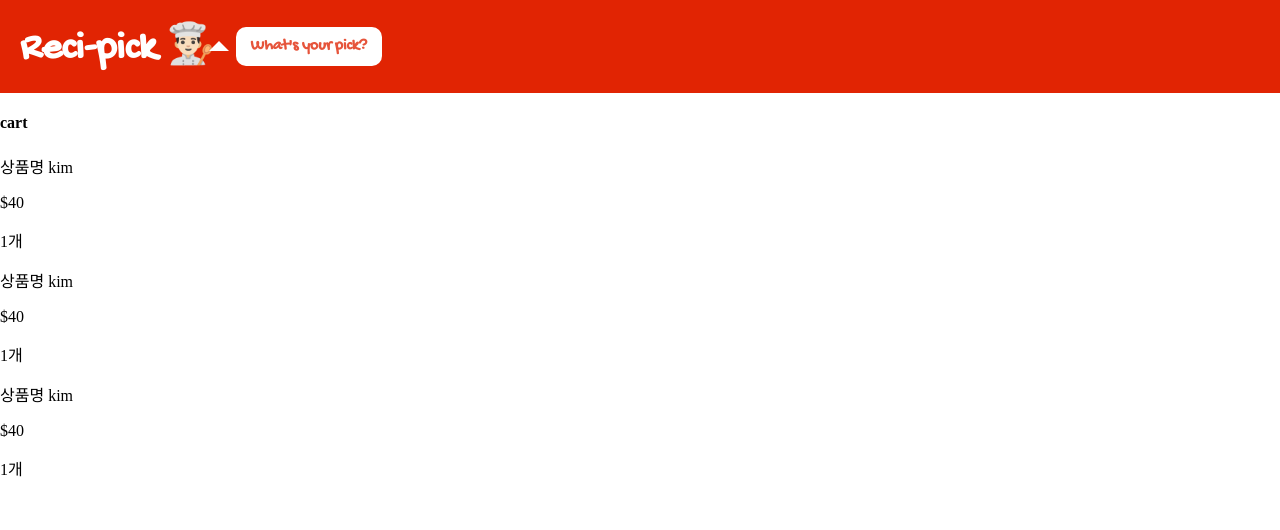
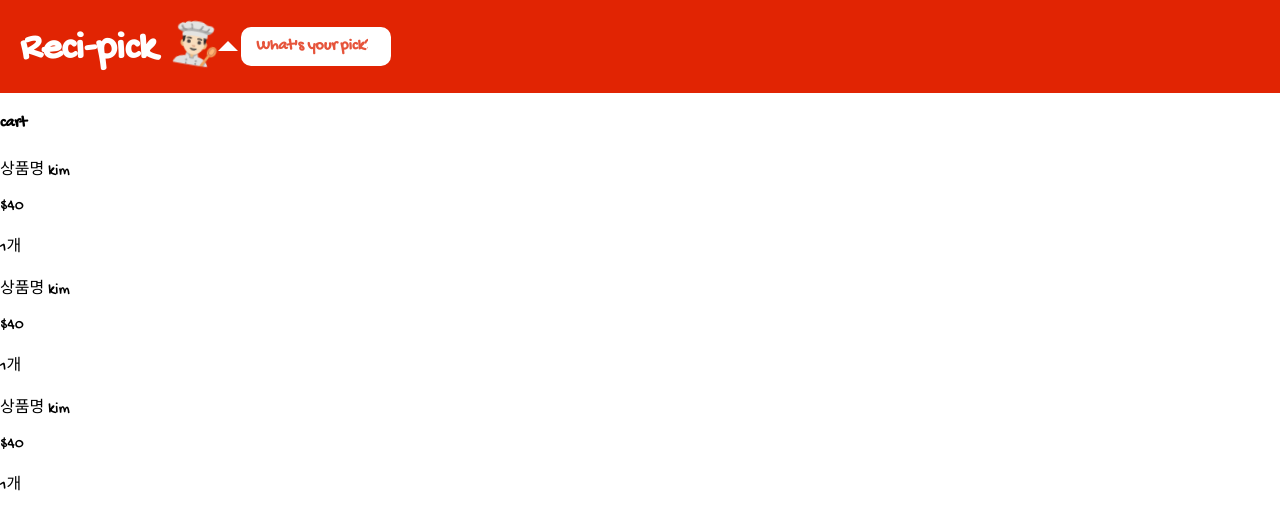
Before and after one commit to 2fill/recipe, a Next.js app: page /cart in a window 1280 px wide. Shown: the top 530 px of the page. Built offline with nearby package versions, Linux system fonts and the light colour scheme.

Commit message:
Feat: 레이아웃 아이콘/말풍선 애니메이션 추가

```diff
--- a/src/app/globals.css
+++ b/src/app/globals.css
@@ -12,18 +12,65 @@
     margin-right: 10px;
     text-decoration: none;
     color: white;
-    font-family: "GochiHand";
     font-size: 40px;
 }
 
+@keyframes icon-move{
+    0%{
+        transform: rotate(-10deg);
+    }
+    50%{
+        transform: rotate(10deg);
+    }
+    100%{
+        transform: rotate(-10deg);
+    }
+}
+
+.icon{
+    display: inline-block;
+    animation: icon-move 1s infinite;
+    margin-left: 15px;
+}
+
+@keyframes typing{
+    0%, 100%{
+        width: 0;
+    }
+    10%, 90%{
+        width: 100%;
+    }
+}
+
+@keyframes blink-caret{
+    0%, 100%{
+        border-color: transparent;
+    }
+    50%{
+        border-color: #E6543B
+    }
+}
+
+.bubble span{
+    display: inline-block;
+    overflow: hidden;
+    white-space: nowrap;
+    border-right: 3px solid;
+    font-size: inherit;
+    color: inherit;
+    animation: typing 5s steps(30, end) infinite,
+                blink-caret 0.75s step-end infinite;
+}
+
 .bubble{
+    display: flex;
+    align-items: center;
     position: relative;
     background: white;
     border-radius: 10px;
     padding: 10px 15px;
     color: #E6543B;
     margin-left: 10px;
-    font-family: "GochiHand";
 }
 
 .bubble::after {
@@ -60,7 +107,6 @@ body{
     width: 100%;
     justify-content: center;
     text-align: center;
-    font-family: "GochiHand";
     font-size: 40px;
     color: #E12403;
 }
@@ -79,7 +125,6 @@ body{
 
 .category-name{
     text-align: center;
-    font-family: "GochiHand";
     font-size: 20px;
 }
 
@@ -99,7 +144,6 @@ a{
     align-items: center;
     flex-grow: 1;
     color: #E12403;
-    font-family: 'GochiHand';
     font-size: 30px;
 }
 
@@ -111,7 +155,6 @@ a{
     width: 100%;
     justify-content: center;
     text-align: center;
-    font-family: "GochiHand";
     font-size: 40px;
     color: #E12403;
 }
@@ -139,7 +182,6 @@ a{
 
 .menu-item-name{
     text-align: center;
-    font-family: "GochiHand";
     font-size: 18px;
 }
 
@@ -149,10 +191,3 @@ a{
     border-radius: 10px;
     object-fit: cover; /* 사진 형태 유지 */
 }
-
-@font-face {
-    font-family: "GochiHand";
-    font-weight: normal;
-    font-style: normal;
-    src: url('./fonts/GochiHand.woff') format('woff');
-}
--- a/src/app/layout.tsx
+++ b/src/app/layout.tsx
@@ -1,6 +1,12 @@
 import Link from "next/link";
 import type { Metadata } from "next";
 import "./globals.css";
+import {Gochi_Hand} from 'next/font/google';
+
+const gochiHand = Gochi_Hand({
+  weight: '400',
+  subsets: ['latin'],
+});
 
 export const metadata: Metadata = {
   title: "Create Next App",
@@ -13,10 +19,13 @@ export default function RootLayout({
   children: React.ReactNode;
 }>) {
   return (
-    <html lang="en">
+    <html lang = "en" className = {gochiHand.className}>
       <body>
           <div className = "navbar">
-            <Link href = "/">Reci-pick 👨🏻‍🍳</Link>
+            <Link href = "/">
+              Reci-pick
+              <span className = "icon">👨🏻‍🍳</span>
+            </Link>
             <div className = "bubble">
               <span>What's your pick?</span>
             </div>
```
Also changed, not shown: src/app/fonts/GochiHand.woff (deleted).
